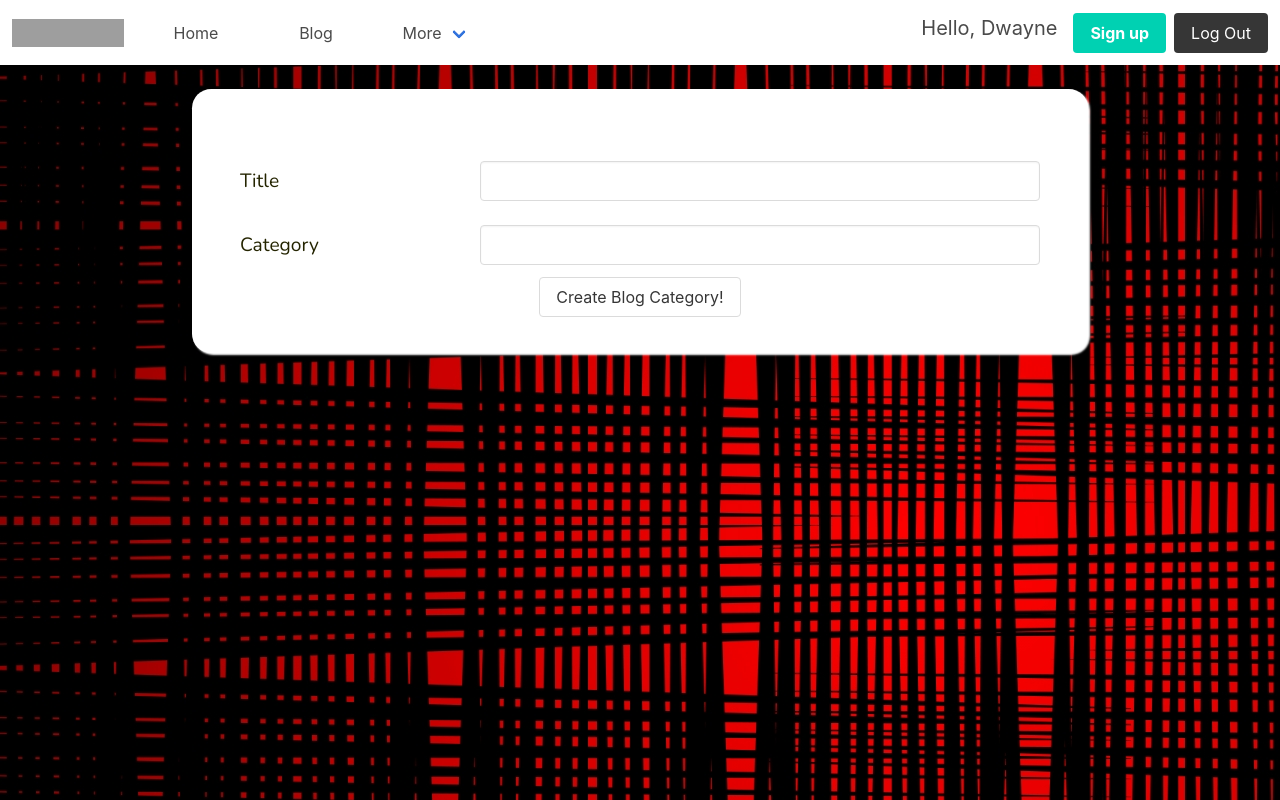
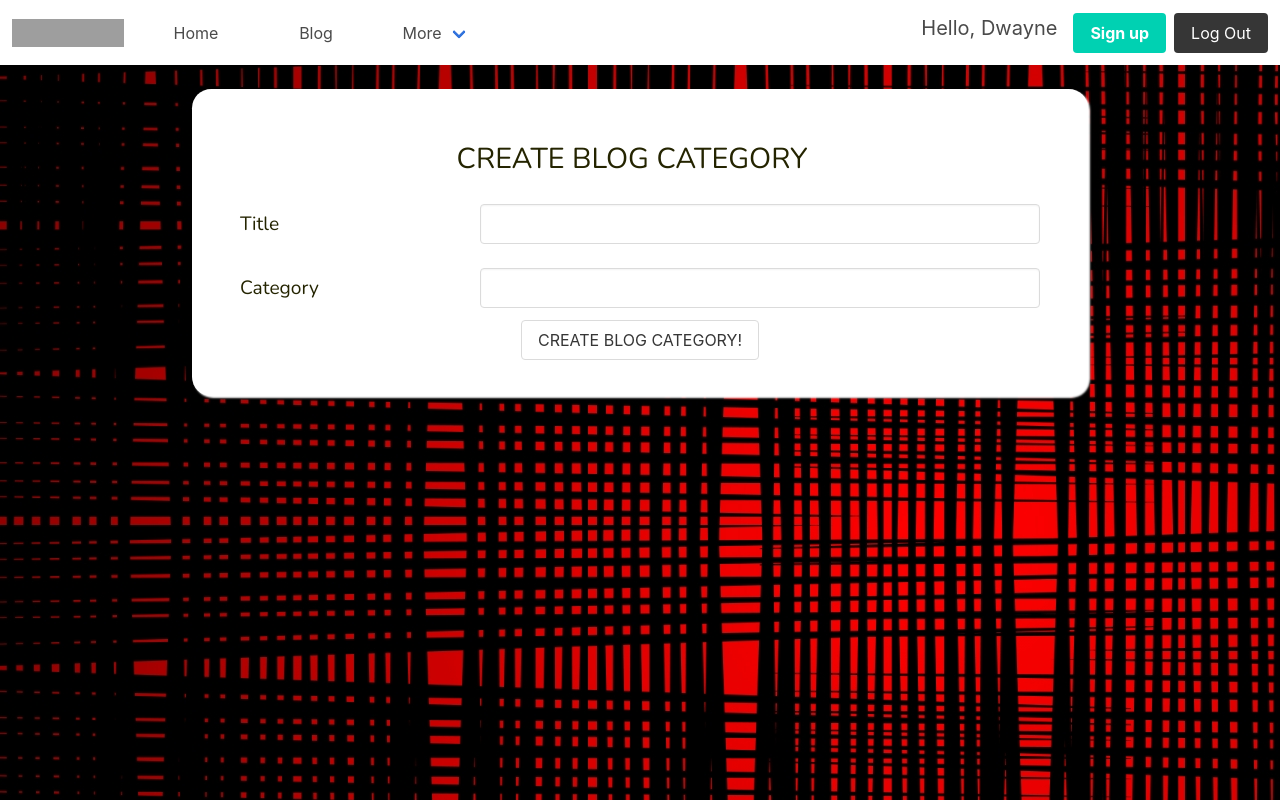
Before and after one commit to Apfirebolt/Github-repo-management-backend, a Django app: page /blog/create/ in a window 1280 px wide. Run offline with Django 3.2, Linux system fonts and the light colour scheme; a user stored in the database is signed in; some libraries are stand-ins or nearby versions; grey boxes are pictures that could not be loaded.

Commit message:
Edit Blog posts functionality completed

```diff
--- a/blog/views.py
+++ b/blog/views.py
@@ -71,7 +71,7 @@ class UpdateBlogPost(UpdateView):
         form.save()
         messages.success(self.request, '%s, You have successfully Inserted an entry in your blog.'
                          % (self.request.user.username))
-        return HttpResponseRedirect(reverse('blog:list-blog'))
+        return HttpResponseRedirect(reverse('blog:list'))
 
 
 class ListBlogPost(ListView):
--- a/static/css/main.css
+++ b/static/css/main.css
@@ -190,6 +190,10 @@
   border-radius: 1.2rem;
   box-shadow: 2px 2px 2px #FFF;
   display: none; }
+  .create-blog-container h2 {
+    text-align: center;
+    margin-right: 1rem;
+    font-size: 1.8rem; }
   .create-blog-container .field {
     display: flex;
     justify-content: space-between;
@@ -287,17 +291,17 @@
     .blog-post-list-container .each-post .blog-footer {
       display: flex;
       justify-content: center; }
-      .blog-post-list-container .each-post .blog-footer button {
+      .blog-post-list-container .each-post .blog-footer .button {
         margin: 0.5rem;
         min-width: 100px;
         display: flex;
         align-items: center;
         justify-content: center;
         transition: all 0.4s linear; }
-        .blog-post-list-container .each-post .blog-footer button:hover {
+        .blog-post-list-container .each-post .blog-footer .button:hover {
           background-color: mintcream !important;
           transition: all 0.4s linear; }
-        .blog-post-list-container .each-post .blog-footer button i {
+        .blog-post-list-container .each-post .blog-footer .button i {
           margin-right: 0.5rem;
           color: #98250C; }
 
--- a/templates/blog/create_blog.html
+++ b/templates/blog/create_blog.html
@@ -9,6 +9,7 @@
 
 {% block content %}
     <div class="create-blog-container">
+    <h2>CREATE BLOG CATEGORY</h2>
         <form method="post" action="" id="register_form"> {% csrf_token %}
         {% for field in form.visible_fields %}
           <div class="field">
@@ -22,8 +23,7 @@
           </div>
         {% endfor %}
         <div class="columns is-centered">
-            <input type="submit" value="Create Blog Category!" class="button" id="submit-btn" />
-            <i class="fa fa-blog"></i>
+            <input type="submit" value="CREATE BLOG CATEGORY!" class="button" id="submit-btn" />
         </div>
         </form>
     </div>
--- a/templates/blog/create_blog_post.html
+++ b/templates/blog/create_blog_post.html
@@ -10,6 +10,7 @@
 {% block content %}
 
     <div class="create-blog-container">
+        <h2>CREATE BLOG POST</h2>
         <form method="post" action="" id="register_form" enctype="multipart/form-data"> {% csrf_token %}
             {% for field in form.visible_fields %}
               <div class="field">
@@ -23,7 +24,7 @@
               </div>
             {% endfor %}
             <div class="columns is-centered">
-                <input type="submit" value="Create Blog Post!" class="button" id="submit-btn" />
+                <input type="submit" value="CREATE BLOG POST" class="button" id="submit-btn" />
             </div>
         </form>
     </div>
--- a/templates/blog/list_blog_posts.html
+++ b/templates/blog/list_blog_posts.html
@@ -29,7 +29,7 @@
                 {% endif %}
             </div>
             <div class="blog-footer">
-                <button class="button"><i class="fa fa-edit"></i>Edit</button>
+                <a class="button" href={% url 'blog:update-post' pk=each_blog.pk %}><i class="fa fa-edit"></i>Edit</a>
                 <button class="button delete-blog-post" data-store-id={{ each_blog.pk }}><i class="fa fa-trash"></i>Delete</button>
                 <button class="button"><i class="fa fa-share"></i>Share</button>
             </div>
--- a/templates/blog/update_blog.html
+++ b/templates/blog/update_blog.html
@@ -9,6 +9,7 @@
 
 {% block content %}
     <div class="create-blog-container">
+        <h2>UPDATE BLOG CATEGORY <i class="fa fa-edit"></i></h2>
         <form method="post" action="" id="register_form"> {% csrf_token %}
         {% for field in form.visible_fields %}
           <div class="field">
@@ -22,7 +23,7 @@
           </div>
         {% endfor %}
         <div class="columns is-centered">
-            <input type="submit" value="Update Blog Category!" class="button" id="submit-btn" />
+            <input type="submit" value="UPDATE BLOG CATEGORY!" class="button" id="submit-btn" />
             <i class="fa fa-blog"></i>
         </div>
         </form>
```
Also changed, not shown: static/css/custom_styles.scss (+7 -1 lines), templates/blog/update_blog_post.html (+19 -4 lines), db.sqlite3, 1 other file.
